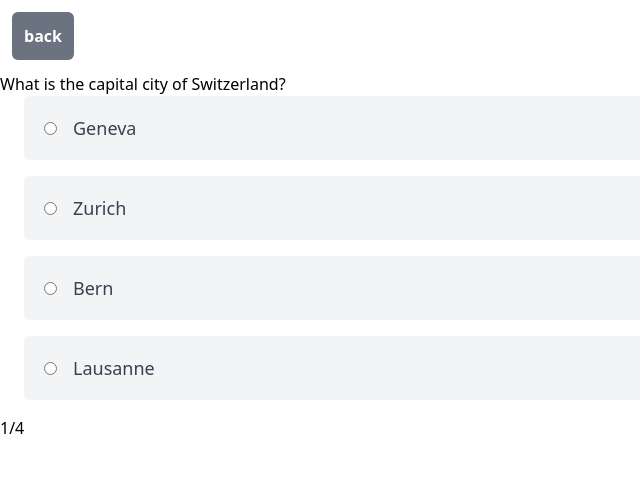
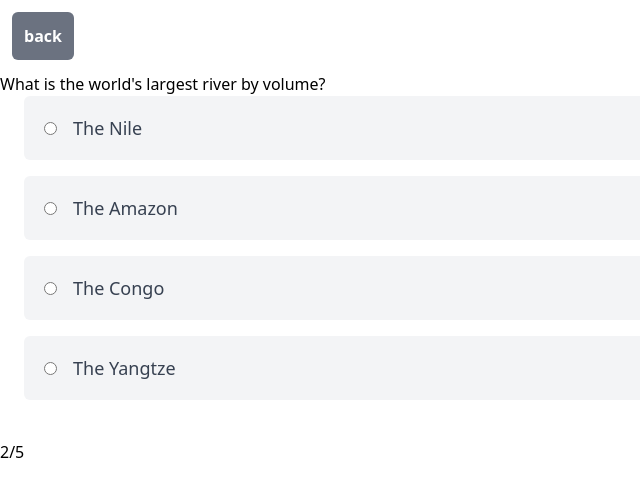
Before and after one commit to Rvey/DriverLicenseTest, a React (Vite) app: page /truckLicence in a window 1280 px wide. Shown: the top 496 px of the page, without its empty margins (0-640 px from the left). Built offline with nearby package versions, Linux system fonts and the light colour scheme.

Commit message:
refactor props | add timeout for each question

```diff
--- a/questions.json
+++ b/questions.json
@@ -1,7 +1,59 @@
 {
   "carLicence": [
     {
-      "question": "What is the capital city of Switzerland?",
+      "question": "What is the capital city of car",
+      "answers": [
+        "Geneva",
+        "Zurich",
+        "Bern",
+        "Lausanne"
+      ],
+      "correctAnswer": "Bern"
+    },
+    {
+      "question": "What is the world's largest river by volume?",
+      "answers": [
+        "The Nile",
+        "The Amazon",
+        "The Congo",
+        "The Yangtze"
+      ],
+      "correctAnswer": "The Amazon"
+    },
+    {
+      "question": "What is the most populous city in the world?",
+      "answers": [
+        "Tokyo",
+        "Beijing",
+        "Mumbai",
+        "New York"
+      ],
+      "correctAnswer": "Tokyo"
+    },
+    {
+      "question": "How large an area does Asia cover in km³?",
+      "answers": [
+        "44.58 million",
+        "52.64 million",
+        "41.59 million",
+        "48.41 million"
+      ],
+      "correctAnswer": "44.58 million"
+    },
+    {
+      "question": "Which of these is not one of the 7 wonders of the ancient world?",
+      "answers": [
+        "The Great Pyramid of Giza",
+        "The Statue of Zeus at Olympia",
+        "The Parthenon",
+        "The Colossus of Rhodes"
+      ],
+      "correctAnswer": "The Parthenon"
+    }
+  ],
+  "truckLicence": [
+    {
+      "question": "What is the capital city of truck",
       "answers": [
         "Geneva",
         "Zurich",
--- a/src/components/AnswerCard.tsx
+++ b/src/components/AnswerCard.tsx
@@ -1,35 +1,36 @@
 import React from 'react';
 
-function Answer(props: any) {
+function Answer(answer: any) {
     return (
         <div
             className="bg-gray-100 dark:bg-gray-900 mx-6 h-16 w-auto mb-4 rounded-md flex items-center cursor-pointer"
-            onClick={(e) => props.onClick(props.answer)}
+            onClick={(e) => answer.onClick(answer.answer)}
         >
             <input
                 type="radio"
                 name="answer"
-                value={props.answer}
+                value={answer.answer}
                 className="ml-5 dark:bg-gray-800"
 
             />
             <label className="text-gray-700 dark:text-gray-400 text-lg ml-4">
-                {props.answer}
+                {answer.answer}
             </label>
         </div>
     );
 }
 
-const AnswerCard = (props: any) => {
+const AnswerCard = (answers: any) => {
 
 
     return (
         <div>
-            {props.answers?.map((answer: any) => (
+            {answers.answers.map((answer: any) => (
 
-                <Answer key={answer} answer={answer} onClick={props.onClick}/>
+                    <Answer key={answer} answer={answer} onClick={answers.onClick}/>
 
             ))}
+            <button onClick={() => answers.length}></button>
         </div>
     );
 };
--- a/src/components/CarLicence.tsx
+++ /dev/null
@@ -1,16 +0,0 @@
-import React from 'react';
-import {useNavigate} from "react-router";
-import BackBtn from "../shared/BackBtn";
-import AnswerCard from "./AnswerCard";
-
-const CarLicence = () => {
-    const navigate = useNavigate()
-    return (
-        <div>
-            <BackBtn/>
-            <AnswerCard/>
-        </div>
-    );
-};
-
-export default CarLicence;
--- /dev/null
+++ b/src/components/DrivingLicence.tsx
@@ -0,0 +1,65 @@
+import React, {useState} from 'react';
+import {useNavigate} from "react-router";
+import BackBtn from "../shared/BackBtn";
+import AnswerCard from "./AnswerCard";
+import questions from "../../questions.json"
+
+
+const DrivingLicence = ({subject}: any) => {
+    const [QuestionNumber, setQuestionNumber] = useState(0)
+    const [score, setScore] = useState(0)
+    const [showResult, setShowResult] = useState(false)
+
+    // @ts-ignore
+    let testQuestion = questions[subject]
+
+    const handleClick = (answer: any) => {
+        const correctAnswer = testQuestion[QuestionNumber].correctAnswer
+        if (answer === correctAnswer) {
+            setScore(score + 1)
+        }
+
+        if (QuestionNumber < testQuestion.length - 1) {
+            setQuestionNumber(QuestionNumber + 1)
+
+        } else {
+            setShowResult(true)
+        }
+    }
+
+    setTimeout(() => {
+        if (QuestionNumber < testQuestion.length - 1) {
+            setQuestionNumber(QuestionNumber + 1)
+
+        } else {
+            setShowResult(true)
+        }
+
+    }, 4000)
+
+    const answers = testQuestion[QuestionNumber].answers;
+    const question = testQuestion[QuestionNumber].question
+
+    console.log(testQuestion.length, QuestionNumber)
+    return (
+        <div>
+            <BackBtn/>
+            {
+                !showResult &&
+                <>
+                    <h1>{question}</h1>
+
+                    <AnswerCard answers={answers} onClick={handleClick}/>
+                </>
+            }
+            {
+                showResult ?
+                    <h1>Your score is {score}</h1>
+                    :
+                    <h1>{QuestionNumber + 1}/{testQuestion.length}</h1>
+            }
+        </div>
+    );
+};
+
+export default DrivingLicence;
--- a/src/components/TruckLicence.tsx
+++ /dev/null
@@ -1,92 +0,0 @@
-import React, {useState} from 'react';
-import {useNavigate} from "react-router";
-import BackBtn from "../shared/BackBtn";
-import AnswerCard from "./AnswerCard";
-// import questions from "../../questions.json"
-
-const questions =  [
-    {
-        question: "What is the capital city of Switzerland?",
-        answers: [
-            "Geneva",
-            "Zurich",
-            "Bern",
-            "Lausanne"
-        ],
-        correctAnswer: "Bern"
-    },
-    {
-        question: "What is the capital city of Switzerland?",
-        answers: [
-            "Tokyo",
-            "Beijing",
-            "Mumbai",
-            "New York"
-        ],
-        correctAnswer: "Beijing"
-    },
-    {
-        question: "What is the most populous city in the world?",
-        answers: [
-            "The Nile",
-            "The Amazon",
-            "The Congo",
-            "The Yangtze"
-        ],
-        correctAnswer: "The Amazon"
-    },
-    {
-        question: "How large an area does Asia cover in km³?",
-        answers: [
-            "44.58 million",
-            "52.64 million",
-            "41.59 million",
-            "48.41 million"
-        ],
-        correctAnswer: "44.58 million"
-    },
-
-]
-const TruckLicence = () => {
-    const [QuestionNumber , setQuestionNumber] = useState(0)
-    const [score , setScore] = useState(0)
-    const [showResult , setShowResult] = useState(false)
-   function handleClick (answer : any)  {
-        const correctAnswer = questions[QuestionNumber].correctAnswer
-        if (answer === correctAnswer) {
-            console.log("correct")
-            setScore(score + 1)
-        }
-
-        if (QuestionNumber < questions.length - 1) {
-            setQuestionNumber(QuestionNumber + 1)
-
-        }else {
-            setShowResult(true)
-        }
-
-    }
-    // @ts-ignore
-    const answers = questions[QuestionNumber].answers;
-    const question = questions[QuestionNumber].question
-
-    return (
-        <div>
-            <BackBtn/>
-            <h1>{question}</h1>
-            {
-                !showResult &&
-
-                 <AnswerCard answers={answers} onClick={handleClick}/>
-            }
-            {
-                showResult ?
-                    <h1>Your score is {score}</h1>
-                    :
-                    <h1>{QuestionNumber + 1}/{questions.length}</h1>
-            }
-        </div>
-    );
-};
-
-export default TruckLicence;
--- a/src/main.tsx
+++ b/src/main.tsx
@@ -3,8 +3,7 @@ import ReactDOM from 'react-dom';
 import './index.css';
 import App from './App';
 import {BrowserRouter, Route, Routes} from "react-router-dom";
-import CarLicence from "./components/CarLicence";
-import TruckLicence from "./components/TruckLicence";
+import DrivingLicence from "./components/DrivingLicence";
 
 ReactDOM.render(
     <React.StrictMode>
@@ -12,8 +11,8 @@ ReactDOM.render(
 
             <Routes>
                 <Route path="/" element={<App/>}/>
-                <Route path="/carLicence" element={<CarLicence/>}/>
-                <Route path="/truckLicence" element={<TruckLicence/>}/>
+                <Route path="/carLicence" element={<DrivingLicence subject="carLicence" />}/>
+                <Route path="/truckLicence" element={<DrivingLicence subject="truckLicence"/>}/>
 
             </Routes>
         </BrowserRouter>
```
